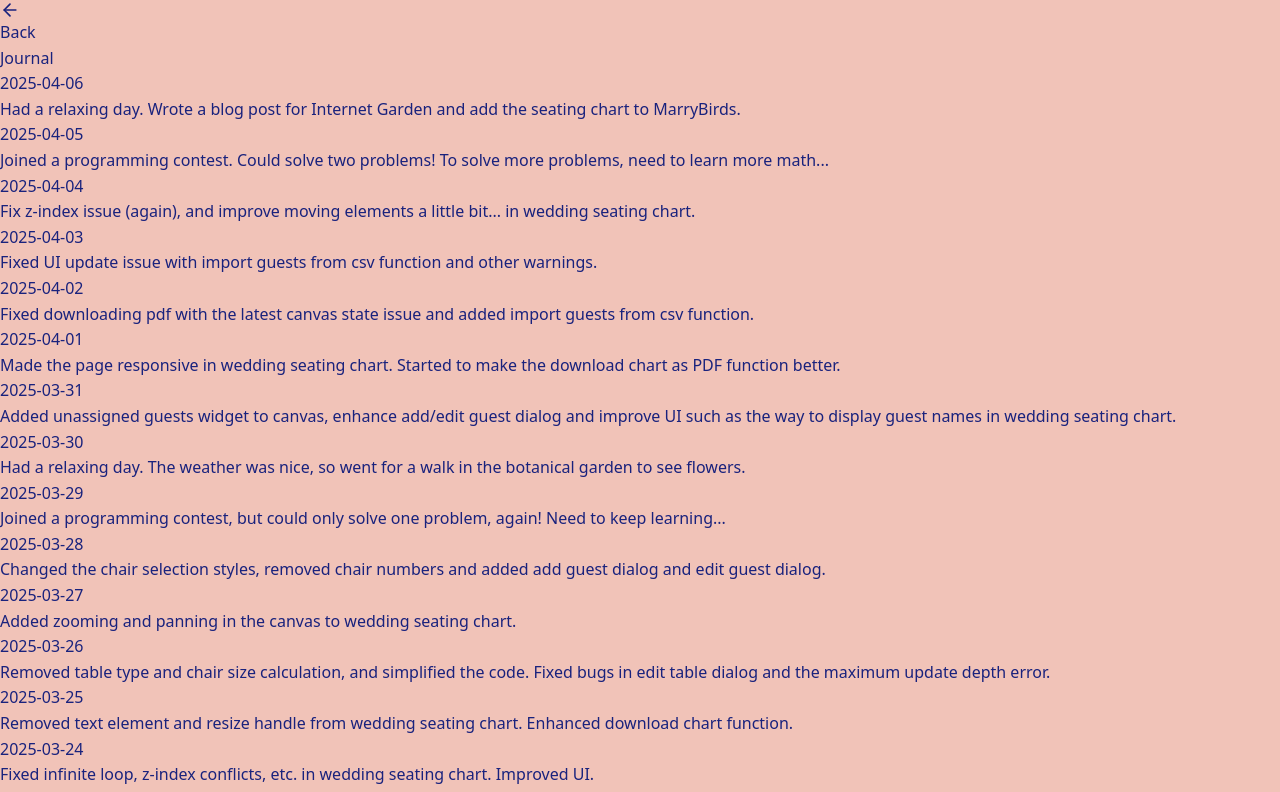
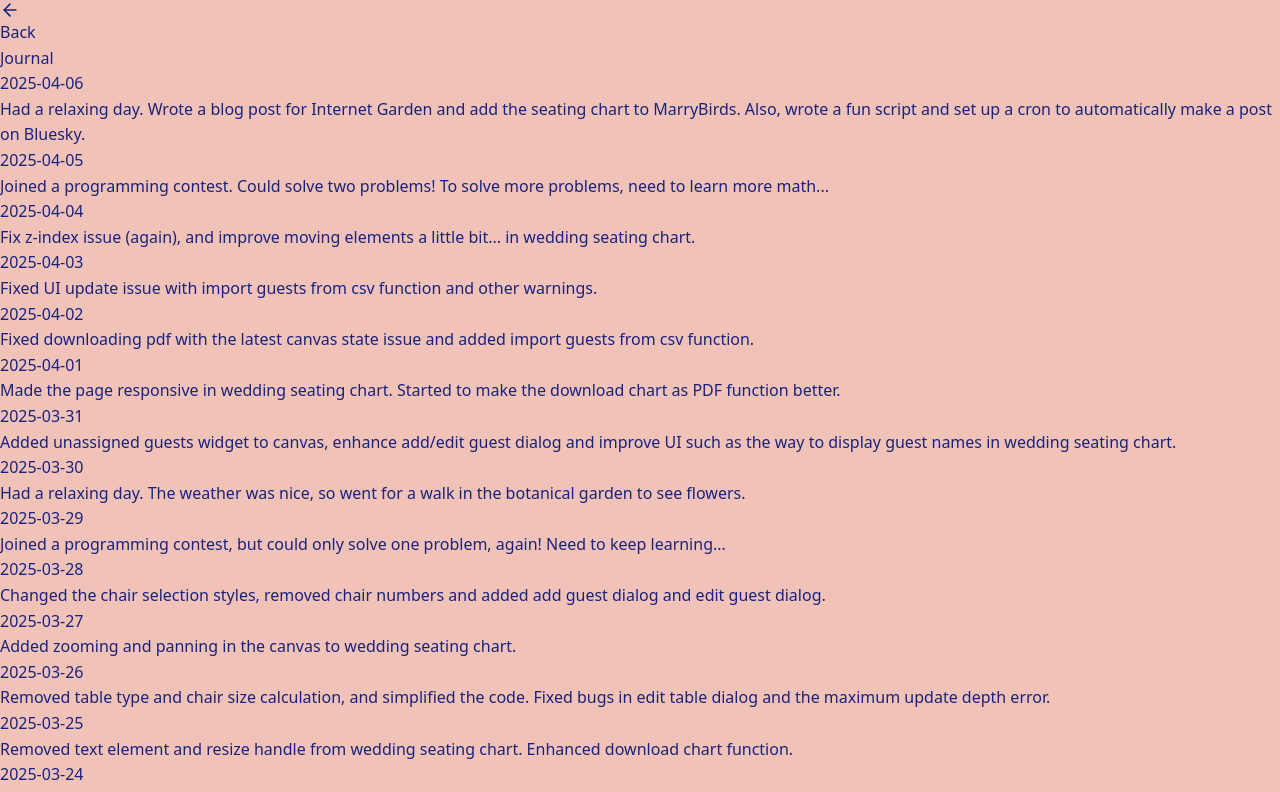
Before and after one commit to minamicode/minamicode.com, a Next.js app: page /journal in a window 1280 px wide. Shown: the top 792 px of the page. Built offline with nearby package versions, Linux system fonts and the light colour scheme.

Commit message:
update a journal entry

```diff
--- a/src/app/_components/JournalEntries.tsx
+++ b/src/app/_components/JournalEntries.tsx
@@ -8,7 +8,7 @@ type JournalEntry = {
 const entries: JournalEntry[] = [
   {
     date: "2025-04-06",
-    text: "Had a relaxing day. Wrote a blog post for Internet Garden and add the seating chart to MarryBirds.",
+    text: "Had a relaxing day. Wrote a blog post for Internet Garden and add the seating chart to MarryBirds. Also, wrote a fun script and set up a cron to automatically make a post on Bluesky.",
   },
   {
     date: "2025-04-05",
```
